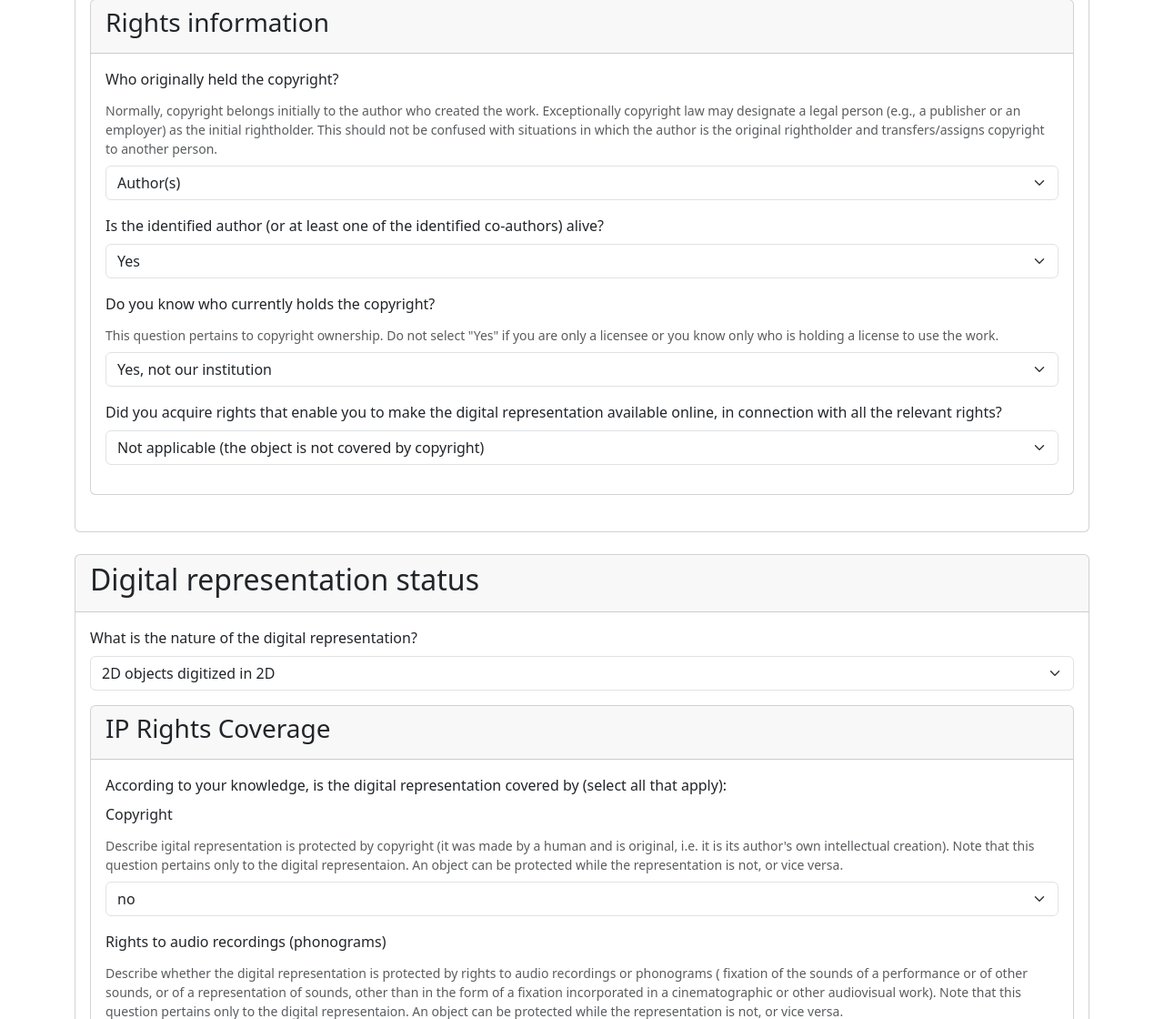
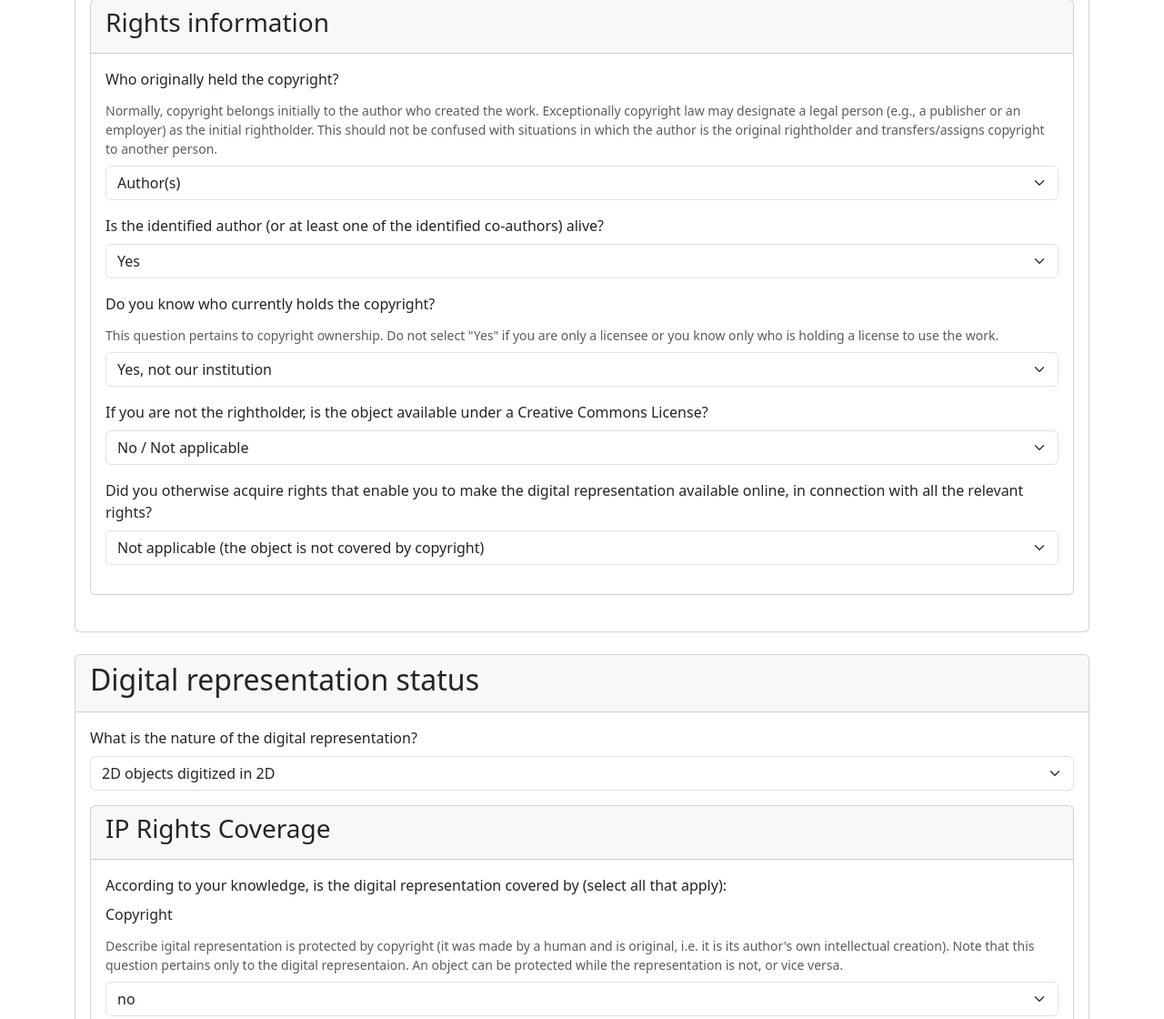
Before and after one commit to Leftfish/impulse-wp4-tool, a Flask app: page / in a window 1280 px wide. Shown: the part 3395-4515 px from the top of the page at 91% size. Run offline with Flask 3, Linux system fonts and the light colour scheme.

Commit message:
Added questions about CC for copyright and digital repr.

```diff
--- a/forms.py
+++ b/forms.py
@@ -65,18 +65,21 @@ CC_LICENSE_CHOICES = [
 ]
 
 # Constants for online availability choices
+CC_LICENSE_AVAILABILITY_CHOICES = [
+    ('not_applicable', 'No / Not applicable'),
+    ('cc0', 'Yes. Available under Creative Commons: CC0'),
+    ('cc_by', 'Yes. Available under Creative Commons: CC-BY'),
+    ('cc_by_sa', 'Yes. Available under Creative Commons: CC-BY-SA'),
+    ('cc_by_nc_sa', 'Yes. Available under Creative Commons: CC-BY-NC-SA'),
+    ('cc_by_nd', 'Yes. Available under Creative Commons: CC-BY-ND'),
+    ('cc_by_nc_nd', 'Yes. Available under Creative Commons: CC-BY-NC-ND')
+]
+
 OBJECT_COPYRIGHT_ONLINE_AVAILABILITY_CHOICES = [
     ('not_applicable', 'Not applicable (the object is not covered by copyright)'),
     ('rights_assignment', 'Yes. We have entered into a rights assignment agreement that included the assignment of the right to publicly communicate the object.'),
     ('license_agreement', 'Yes. We have entered into a license agreement that includes the right to publicly communicate the object.'),
     ('employee_rights', 'Yes. We acquired the rights due to the work being created by an employee.'),
-    ('cc0', 'Yes. The object is available under Creative Commons: CC0'),
-    ('cc_by', 'Yes. The object is available under Creative Commons: CC-BY'),
-    ('cc_by_sa', 'Yes. The object is available under Creative Commons: CC-BY-SA'),
-    ('cc_by_nc_sa', 'Yes. The object is available under Creative Commons: CC-BY-NC-SA'),
-    ('cc_by_nd', 'Yes. The object is available under Creative Commons: CC-BY-ND'),
-    ('cc_by_nc_nd', 'Yes. The object is available under Creative Commons: CC-BY-NC-ND'),
-    ('other_open', 'Yes. The object is available under another open content license'),
     ('orphan_works', 'Yes. We base on provisions of law concerning orphan works.'),
     ('out_of_commerce', 'Yes. We base on provisions of law concerning out-of-commerce works.'),
     ('quote_right', 'Yes. We base on provisions of law (right to quote).'),
@@ -90,13 +93,6 @@ DIGITAL_REPR_ONLINE_AVAILABILITY_CHOICES = [
     ('rights_assignment', 'Yes. We have entered into a rights assignment agreement that included the assignment of the right to publicly communicate the digital representation.'),
     ('license_agreement', 'Yes. We have entered into a license agreement that includes the right to publicly communicate the digital representation.'),
     ('employee_rights', 'Yes. We acquired the rights due to the work being created by an employee.'),
-    ('cc0', 'Yes. The digital representation is available under Creative Commons: CC0'),
-    ('cc_by', 'Yes. The digital representation is available under Creative Commons: CC-BY'),
-    ('cc_by_sa', 'Yes. The digital representation is available under Creative Commons: CC-BY-SA'),
-    ('cc_by_nc_sa', 'Yes. The digital representation is available under Creative Commons: CC-BY-NC-SA'),
-    ('cc_by_nd', 'Yes. The digital representation is available under Creative Commons: CC-BY-ND'),
-    ('cc_by_nc_nd', 'Yes. The digital representation is available under Creative Commons: CC-BY-NC-ND'),
-    ('other_open', 'Yes. The digital representation is available under another open content license'),
     ('orphan_works', 'Yes. We base on provisions of law concerning orphan works.'),
     ('out_of_commerce', 'Yes. We base on provisions of law concerning out-of-commerce works.'),
     ('quote_right', 'Yes. We base on provisions of law (right to quote).'),
@@ -397,8 +393,14 @@ class CopyrightForm(FlaskForm):
         ]
     )
 
+    object_cc_license = SelectField(
+        'If you are not the rightholder, is the object available under a Creative Commons License?',
+        choices=CC_LICENSE_AVAILABILITY_CHOICES,
+        default='not_applicable'
+    )
+
     object_copyright_rights_acquired_to_make_available = SelectField(
-        'Did you acquire rights that enable you to make the digital representation available online, in connection with all the relevant rights?',
+        'Did you otherwise acquire rights that enable you to make the digital representation available online, in connection with all the relevant rights?',
         choices=OBJECT_COPYRIGHT_ONLINE_AVAILABILITY_CHOICES,
         default='not_applicable'
     )
@@ -413,8 +415,14 @@ class CopyrightForm(FlaskForm):
     digital_repr_ip_rights = FormField(IPRightsForm)
     digital_repr_ip_rights_acquired = FormField(IPRightsAcquiredForm)
 
+    digital_repr_cc_license = SelectField(
+        'If you are not the rightholder of the rights in the digital representation, is it available under a Creative Commons License?',
+        choices=CC_LICENSE_AVAILABILITY_CHOICES,
+        default='not_applicable'
+    )
+
     digital_repr_rights_acquired_to_make_available = SelectField(
-        'Did you acquire rights that enable you to make the digital representation available online, in connection with all the relevant rights?',
+        'Did you otherwiseacquire rights that enable you to make the digital representation available online, in connection with all the relevant rights?',
         choices=DIGITAL_REPR_ONLINE_AVAILABILITY_CHOICES,
         default='not_applicable'
     )
--- a/templates/index.html
+++ b/templates/index.html
@@ -275,6 +275,14 @@
                     </div>
 
                     <div class="mb-3">
+                        {{ form.object_cc_license.label(class="form-label") }}
+                        {% if form.object_cc_license.description %}
+                        <div class="form-text mb-2">{{ form.object_cc_license.description }}</div>
+                        {% endif %}
+                        {{ form.object_cc_license(class="form-select") }}
+                    </div>
+
+                    <div class="mb-3">
                         {{ form.object_copyright_rights_acquired_to_make_available.label(class="form-label") }}
                         {% if form.object_copyright_rights_acquired_to_make_available.description %}
                         <div class="form-text mb-2">{{ form.object_copyright_rights_acquired_to_make_available.description }}</div>
@@ -370,6 +378,14 @@
                         {{ form.digital_repr_ip_rights_acquired.other_ip_rights(class="form-select") }}
                     </div>
                 </div>
+            </div>
+
+            <div class="mb-3">
+                {{ form.digital_repr_cc_license.label(class="form-label") }}
+                {% if form.digital_repr_cc_license.description %}
+                <div class="form-text mb-2">{{ form.digital_repr_cc_license.description }}</div>
+                {% endif %}
+                {{ form.digital_repr_cc_license(class="form-select") }}
             </div>
 
             <div class="mb-3">
```
